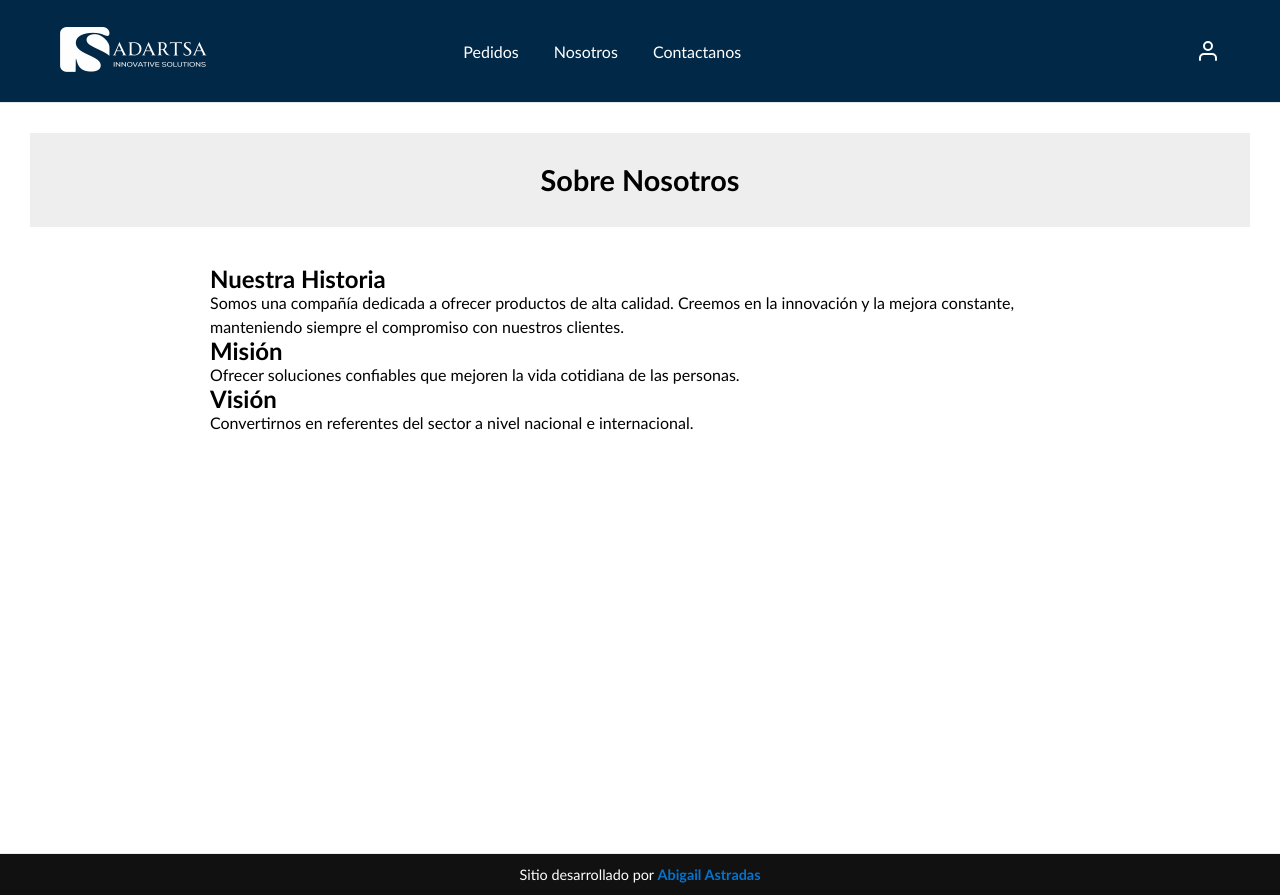
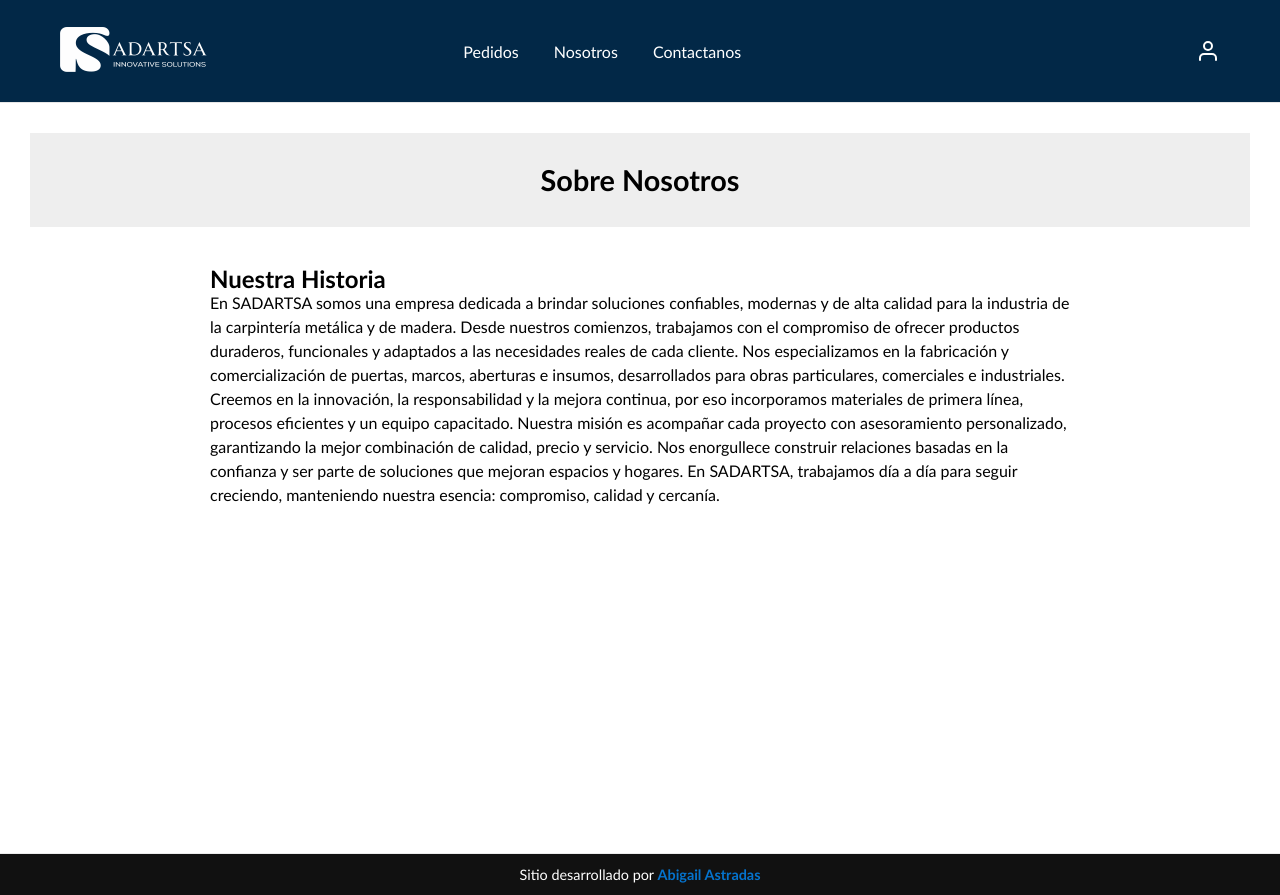
Before and after one commit to AstraAbigail/frontend-utn-2025, a React (Vite) app: page /nosotros in a window 1280 px wide. Built offline with nearby package versions, Linux system fonts and the light colour scheme; a web font is replaced by a local one.

Commit message:
solucion de git, no tomaba jsx

```diff
--- a/src/pages/AboutUs.jsx
+++ b/src/pages/AboutUs.jsx
@@ -8,19 +8,16 @@ const AboutUs = () => {
       <section className="page-section">
         <h2>Nuestra Historia</h2>
         <p>
-          Somos una compañía dedicada a ofrecer productos de alta calidad. Creemos en la innovación y la mejora
-          constante, manteniendo siempre el compromiso con nuestros clientes.
+          En SADARTSA somos una empresa dedicada a brindar soluciones confiables, modernas y de alta calidad para la industria de la carpintería metálica y de madera. Desde nuestros comienzos, trabajamos con el compromiso de ofrecer productos duraderos, funcionales y adaptados a las necesidades reales de cada cliente.
+
+          Nos especializamos en la fabricación y comercialización de puertas, marcos, aberturas e insumos, desarrollados para obras particulares, comerciales e industriales. Creemos en la innovación, la responsabilidad y la mejora continua, por eso incorporamos materiales de primera línea, procesos eficientes y un equipo capacitado.
+
+          Nuestra misión es acompañar cada proyecto con asesoramiento personalizado, garantizando la mejor combinación de calidad, precio y servicio. Nos enorgullece construir relaciones basadas en la confianza y ser parte de soluciones que mejoran espacios y hogares.
+
+          En SADARTSA, trabajamos día a día para seguir creciendo, manteniendo nuestra esencia: compromiso, calidad y cercanía.
         </p>
 
-        <h2>Misión</h2>
-        <p>
-          Ofrecer soluciones confiables que mejoren la vida cotidiana de las personas.
-        </p>
 
-        <h2>Visión</h2>
-        <p>
-          Convertirnos en referentes del sector a nivel nacional e internacional.
-        </p>
       </section>
     </Layout>
   )
--- a/src/pages/AddPedido.jsx
+++ b/src/pages/AddPedido.jsx
@@ -447,5 +447,5 @@ const AddPedido = () => {
     </Layout>
   )
 }
-
+// COMENTARIO
 export default AddPedido
```
Also changed, not shown: index.html (line endings or trailing spaces).
